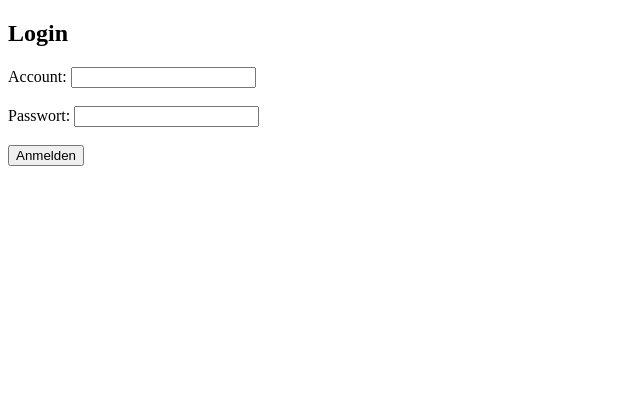
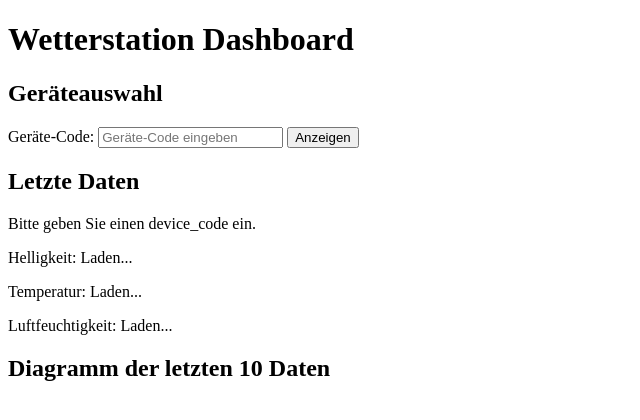
Before and after one commit to 3r6nuss/Arduino-Wetterstation, a PHP site: page / in a window 1280 px wide. Shown: the top 420 px of the page, without its empty margins (0-640 px from the left). Run offline with PHP 8.4, Linux system fonts and the light colour scheme.

Commit message:
Add device code handling to sensor data retrieval and update dashboard for displaying latest data

```diff
--- a/esp_server/sensor_data.php
+++ b/esp_server/sensor_data.php
@@ -12,7 +12,7 @@ file_put_contents('debug.log', print_r($_POST, true), FILE_APPEND);
 // Prüfen, ob die Anfrage eine POST-Anfrage ist
 if ($_SERVER["REQUEST_METHOD"] == "POST") {
     // Arrays für Parameter und deren Werte
-    $params = array('light_level', 'temperature', 'humidity', 'pressure', 'wind_speed', 'rain', 'esp_id'); // Removed 'device_code'
+    $params = array('light_level', 'temperature', 'humidity', 'pressure', 'wind_speed', 'rain', 'esp_id', 'device_code'); // Added 'device_code'
     $values = array();
     $valid_data = false;
 
@@ -36,7 +36,7 @@ if ($_SERVER["REQUEST_METHOD"] == "POST") {
 
         if ($stmt) {
             // Typen für Parameter festlegen
-            $types = str_repeat("d", count($values) - 1) . "s"; // Adjusted for 'esp_id' being a string
+            $types = str_repeat("d", count($values) - 2) . "ss"; // Adjusted for 'esp_id' and 'device_code' being strings
 
             // Parameter an das Statement binden
             $stmt->bind_param($types, ...array_values($values));
--- a/get_data.php
+++ b/get_data.php
@@ -1,13 +1,40 @@
 <?php
 include 'esp_server/config.php';
 
-$sql = "SELECT * FROM sensor_data ORDER BY timestamp DESC";
-$result = $conn->query($sql);
+// Überprüfen, ob ein 'device_code' übergeben wurde
+$device_code = isset($_GET['device_code']) ? $_GET['device_code'] : null;
 
-$data = array();
+// Debugging: Überprüfen, ob der device_code korrekt empfangen wurde
+file_put_contents('debug.log', "Empfangener device_code: " . $device_code . "\n", FILE_APPEND);
 
-while ($row = $result->fetch_assoc()) {
-    $data[] = $row;
+// SQL-Abfrage anpassen, um nur Daten für den angegebenen 'device_code' abzurufen
+if ($device_code) {
+    $sql = "SELECT * FROM sensor_data WHERE device_code = ? ORDER BY timestamp DESC";
+    $stmt = $conn->prepare($sql);
+    if ($stmt) {
+        $stmt->bind_param("s", $device_code);
+        $stmt->execute();
+        $result = $stmt->get_result();
+
+        $data = array();
+
+        while ($row = $result->fetch_assoc()) {
+            $data[] = $row;
+        }
+
+        // Debugging: Überprüfen, ob Daten zurückgegeben wurden
+        file_put_contents('debug.log', "Abfrageergebnisse: " . print_r($data, true) . "\n", FILE_APPEND);
+
+        if (empty($data)) {
+            $data = ["message" => "Keine Daten für den angegebenen device_code gefunden."];
+        }
+    } else {
+        // Debugging: Fehler beim Vorbereiten der Abfrage
+        file_put_contents('debug.log', "Fehler beim Vorbereiten der Abfrage: " . $conn->error . "\n", FILE_APPEND);
+        $data = ["message" => "Fehler beim Abrufen der Daten."];
+    }
+} else {
+    $data = ["message" => "Bitte geben Sie einen device_code ein."];
 }
 
 header('Content-Type: application/json');
--- a/index.php
+++ b/index.php
@@ -1,19 +1,117 @@
 <!DOCTYPE html>
-<html lang="de">
+<html lang="en">
 <head>
     <meta charset="UTF-8">
-    <title>Login</title>
+    <meta name="viewport" content="width=device-width, initial-scale=1.0">
+    <title>Wetterstation Dashboard</title>
+    <script src="https://cdn.jsdelivr.net/npm/chart.js"></script>
 </head>
 <body>
-    <h2>Login</h2>
-    <form action="login.php" method="post">
-        <label>Account:</label>
-        <input type="text" name="account" required><br><br>
+    <h1>Wetterstation Dashboard</h1>
 
-        <label>Passwort:</label>
-        <input type="password" name="passwort" required><br><br>
+    <h2>Geräteauswahl</h2>
+    <label for="device-code">Geräte-Code:</label>
+    <input type="text" id="device-code" placeholder="Geräte-Code eingeben">
+    <button onclick="fetchData()">Anzeigen</button>
 
-        <input type="submit" value="Anmelden">
-    </form>
+    <h2>Letzte Daten</h2>
+    <div id="latest-data"></div>
+        <p>Helligkeit: <span id="light-level">Laden...</span></p>
+        <p>Temperatur: <span id="temperature">Laden...</span></p>
+        <p>Luftfeuchtigkeit: <span id="humidity">Laden...</span></p>
+    </div>
+
+    <h2>Diagramm der letzten 10 Daten</h2>
+    <canvas id="dataChart" width="400" height="200"></canvas>
+
+    <script>
+        async function fetchData() {
+            try {
+                const deviceCode = document.getElementById('device-code').value;
+                const response = await fetch(`get_data.php?device_code=${deviceCode}`);
+                const data = await response.json();
+
+                console.log('Empfangene Daten:', data); // Debugging: Logge die empfangenen Daten
+
+                if (data.message) {
+                    // Zeige die Nachricht an, wenn keine Daten vorhanden sind
+                    document.getElementById('latest-data').innerHTML = `<p>${data.message}</p>`;
+                    document.getElementById('dataChart').style.display = 'none';
+                } else {
+                    // Update latest data
+                    const latest = data[0];
+                    document.getElementById('light-level').textContent = latest.light_level;
+                    document.getElementById('temperature').textContent = latest.temperature;
+                    document.getElementById('humidity').textContent = latest.humidity;
+
+                    // Prepare data for the chart
+                    const labels = data.slice(0, 10).map(entry => new Date(entry.timestamp).toLocaleTimeString());
+                    const lightLevels = data.slice(0, 10).map(entry => entry.light_level);
+                    const temperatures = data.slice(0, 10).map(entry => entry.temperature);
+                    const humidities = data.slice(0, 10).map(entry => entry.humidity);
+
+                    // Debugging: Logge die vorbereiteten Daten für das Diagramm
+                    console.log('Diagramm Labels (Uhrzeit):', labels);
+                    console.log('Helligkeit:', lightLevels);
+                    console.log('Temperatur:', temperatures);
+                    console.log('Luftfeuchtigkeit:', humidities);
+
+                    // Render chart
+                    const ctx = document.getElementById('dataChart').getContext('2d');
+                    new Chart(ctx, {
+                        type: 'line',
+                        data: {
+                            labels: labels,
+                            datasets: [
+                                {
+                                    label: 'Helligkeit',
+                                    data: lightLevels,
+                                    borderColor: 'yellow',
+                                    fill: false
+                                },
+                                {
+                                    label: 'Temperatur (°C)',
+                                    data: temperatures,
+                                    borderColor: 'red',
+                                    fill: false
+                                },
+                                {
+                                    label: 'Luftfeuchtigkeit (%)',
+                                    data: humidities,
+                                    borderColor: 'blue',
+                                    fill: false
+                                }
+                            ]
+                        },
+                        options: {
+                            responsive: true,
+                            scales: {
+                                x: {
+                                    title: {
+                                        display: true,
+                                        text: 'Uhrzeit der Datenenthebung'
+                                    }
+                                },
+                                y: {
+                                    title: {
+                                        display: true,
+                                        text: 'Werte'
+                                    }
+                                }
+                            }
+                        }
+                    });
+
+                    // Stelle sicher, dass das Diagramm sichtbar ist
+                    document.getElementById('dataChart').style.display = 'block';
+                }
+            } catch (error) {
+                console.error('Fehler beim Abrufen der Daten:', error);
+            }
+        }
+
+        // Fetch data on page load
+        fetchData();
+    </script>
 </body>
 </html>
```
